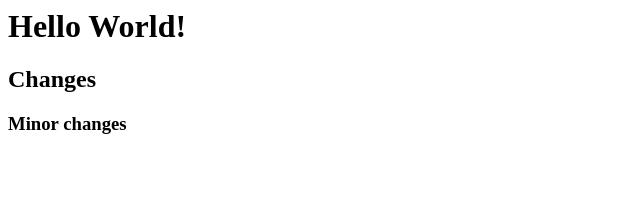
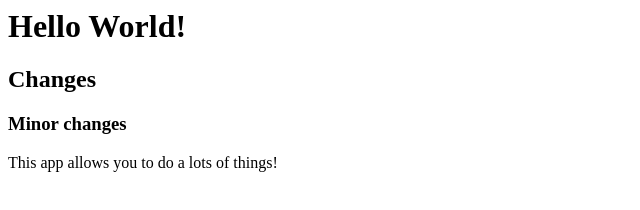
Before and after one commit to VictorMetzler/my-app, a plain HTML site: page teste-app/index.html in a window 1280 px wide. Shown: the whole page, without its empty margins (0-640 px from the left). Drawn offline with Linux system fonts and the light colour scheme.

Commit message:
added description to the index file

```diff
--- a/teste-app/index.html
+++ b/teste-app/index.html
@@ -1,3 +1,5 @@
 <h1>Hello World!</h1>
 <h2>Changes</h2>
 <h3>Minor changes</h3>
+
+This app allows you to do a lots of things!
```
